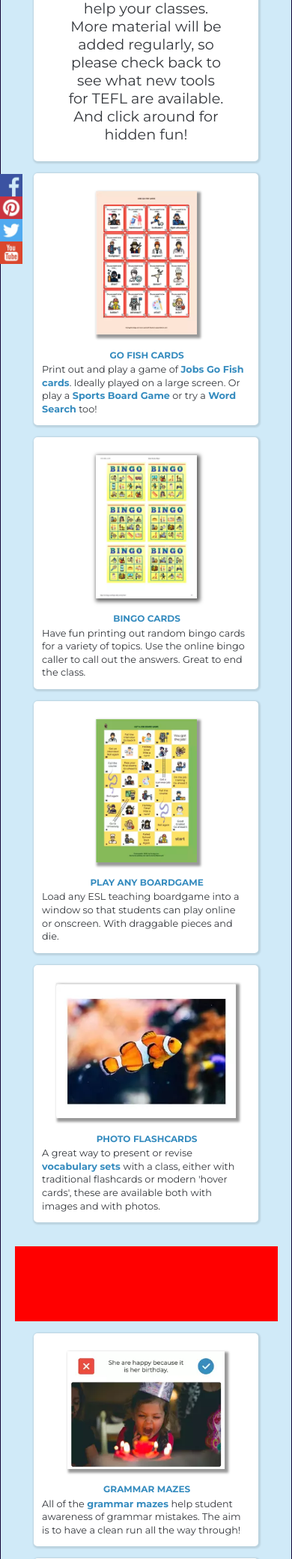
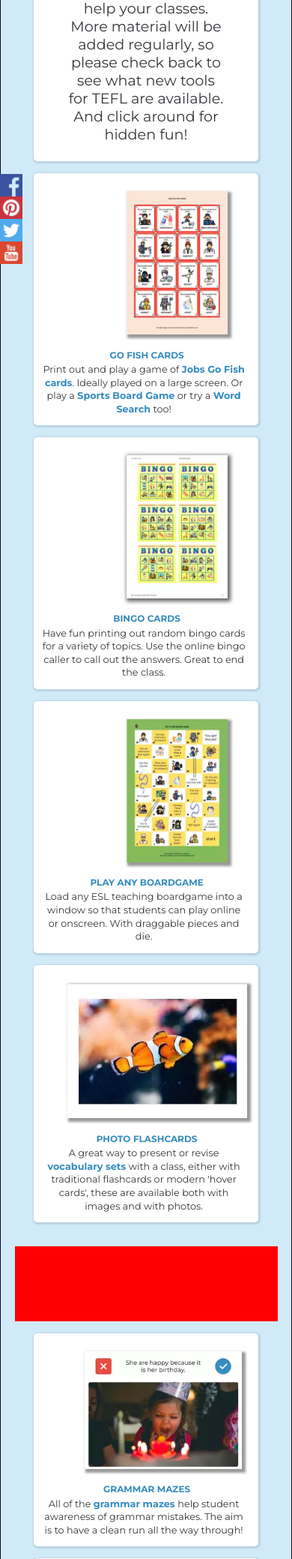
Before and after one commit to Dugsteer/Homepage-UPDATE, a PHP site: page / in a window 390 px wide. Shown: the part 492-2571 px from the top of the page at 75% size. Run offline with PHP 8.4, Linux system fonts and the light colour scheme.

Commit message:
more responsive...

```diff
--- a/css/styles.css
+++ b/css/styles.css
@@ -229,14 +229,13 @@ h4 {
   transition: all 0.2s ease-in-out; }
   @media only screen and (max-width: 50em) {
     .sidebar {
+      position: absolute;
+      top: 0px;
+      left: 0px;
       width: 100vw;
       z-index: 500;
       height: 100%;
-      padding: 3rem;
-      margin-top: 2rem; } }
-  @media only screen and (max-width: 28em) {
-    .sidebar {
-      width: 300px; } }
+      padding: 3rem; } }
 
 .sidebar h2:first-of-type {
   margin-top: 3rem; }
@@ -537,6 +536,7 @@ h4 {
 
 .introduction {
   display: grid;
+  position: relative;
   grid-template-columns: 1fr 1fr;
   grid-row: 2/3;
   grid-column: 2/3;
@@ -544,7 +544,9 @@ h4 {
   background-color: #fff;
   justify-items: center;
   align-items: center;
-  margin: 4rem 0;
+  margin: auto;
+  margin-bottom: 4rem;
+  margin-top: 4rem;
   padding: 1rem 4rem;
   border-radius: 5px;
   box-shadow: 1px 1px 2px 2px rgba(0, 0, 0, 0.1); }
@@ -557,7 +559,7 @@ h4 {
   @media only screen and (max-width: 37.5em) {
     .introduction {
       grid-template-columns: 1fr;
-      width: 300px;
+      width: 400px;
       text-align: center; } }
   @media only screen and (max-width: 28em) {
     .introduction {
@@ -761,7 +763,7 @@ h4 {
   display: flex;
   flex-direction: column;
   align-items: center;
-  justify-content: flex-start;
+  justify-content: center;
   box-shadow: 1px 1px 2px 2px rgba(0, 0, 0, 0.1);
   border-radius: 5px;
   background-color: #fff;
@@ -770,6 +772,25 @@ h4 {
   align-self: center;
   justify-self: center;
   margin-bottom: 2rem; }
+  @media only screen and (max-width: 50em) {
+    .content-4,
+    .content-5,
+    .content-6,
+    .content-7,
+    .content-8,
+    .content-9 {
+      width: 400px;
+      align-content: center; } }
+  @media only screen and (max-width: 37.5em) {
+    .content-4,
+    .content-5,
+    .content-6,
+    .content-7,
+    .content-8,
+    .content-9 {
+      grid-template-columns: 1fr;
+      width: 400px;
+      text-align: center; } }
   @media only screen and (max-width: 62.5em) {
     .content-4,
     .content-5,
--- a/sass/components/_sidebar.scss
+++ b/sass/components/_sidebar.scss
@@ -10,14 +10,17 @@
   transition: all 0.2s ease-in-out;
 
   @media only screen and (max-width: $bp-medium) {
-    width: 100vw;
-    z-index: 500;
+position: absolute;
+top: 0px;
+left: 0px;
+width: 100vw;
+  z-index: 500;
     height: 100%;
     padding: 3rem;
-    margin-top: 2rem;
+
   }
   @media only screen and (max-width: $bp-smallest) {
-    width: 300px;
+
   }
 }
 .sidebar h2:first-of-type {
--- a/sass/layout/_content.scss
+++ b/sass/layout/_content.scss
@@ -27,7 +27,7 @@
   display: flex;
   flex-direction: column;
   align-items: center;
-  justify-content: flex-start;
+  justify-content: center;
   box-shadow: $box-shadow-small;
   border-radius: 5px;
   background-color: #fff;
@@ -37,6 +37,18 @@
   justify-self: center;
   margin-bottom: 2rem;
 
+
+
+  @media only screen and (max-width: $bp-medium) {
+    width: 400px;
+ align-content: center;
+  }
+
+  @media only screen and (max-width: $bp-small) {
+    grid-template-columns: 1fr;
+    width: 400px;
+    text-align: center;
+  }
   @media only screen and (max-width: $bp-large) {
     width: 300px;
     height: auto;
--- a/sass/layout/_introduction.scss
+++ b/sass/layout/_introduction.scss
@@ -1,5 +1,6 @@
 .introduction {
   display: grid;
+  position:relative;
   grid-template-columns: 1fr 1fr;
   grid-row: 2/3;
   grid-column: 2/3;
@@ -7,7 +8,9 @@
   background-color: #fff;
   justify-items: center;
   align-items: center;
-  margin: 4rem 0;
+  margin:auto;
+  margin-bottom: 4rem;
+  margin-top: 4rem;
   padding: 1rem 4rem;
   border-radius: 5px;
   box-shadow: $box-shadow-small;
@@ -21,9 +24,10 @@
   }
   @media only screen and (max-width: $bp-small) {
     grid-template-columns: 1fr;
-    width: 300px;
+    width: 400px;
     text-align: center;
   }
+
   @media only screen and (max-width: $bp-smallest) {
  margin: 2rem 0;
 
```
